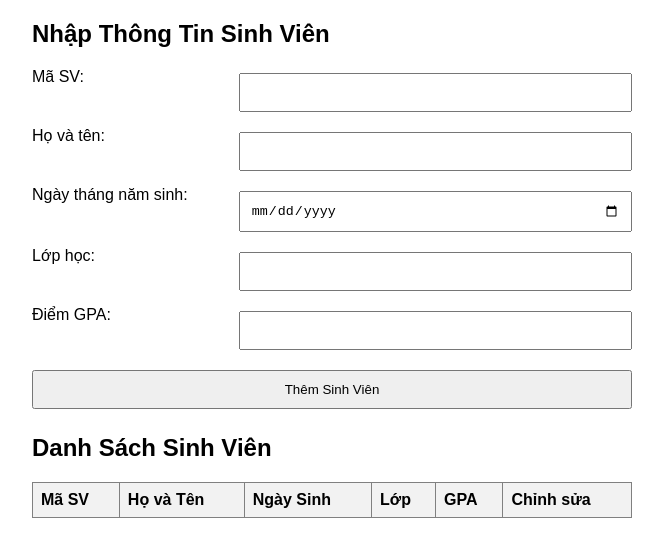
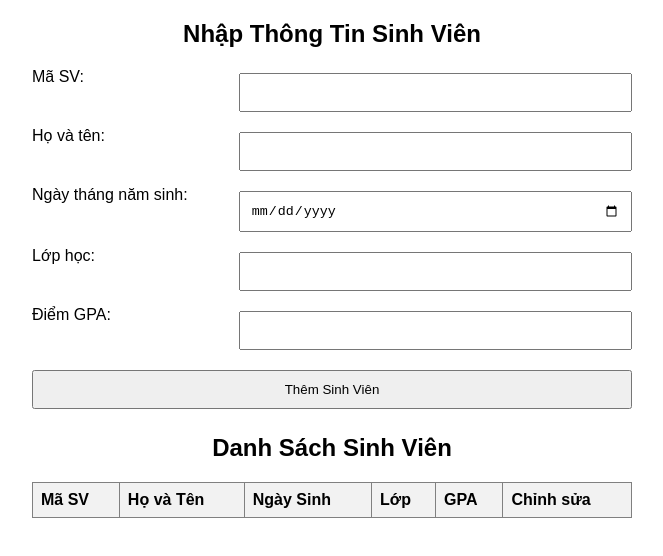
Before and after one commit to linhtran6065/PTIT-Web-programming, a plain HTML site: page index.html in a window 1280 px wide. Shown: the whole page, without its empty margins (308-971 px from the left). Drawn offline with Linux system fonts and the light colour scheme.

```diff
--- a/index.html
+++ b/index.html
@@ -12,6 +12,10 @@
         .container {
             max-width: 600px;
             margin: auto;
+        }
+        .header {
+            text-align: center; /* Căn giữa tiêu đề */
+            margin: 20px 0; /* Thêm một chút khoảng cách trên và dưới tiêu đề */
         }
         form {
             display: grid;
@@ -41,7 +45,9 @@
 </head>
 <body>
     <div class="container">
-        <h2>Nhập Thông Tin Sinh Viên</h2>
+        <div class="header">
+            <h2>Nhập Thông Tin Sinh Viên</h2>
+        </div>
         <form id="studentForm">
             <label for="studentId">Mã SV:</label>
             <input type="text" id="studentId" required>
@@ -60,7 +66,9 @@
 
             <button type="button" onclick="addStudent()">Thêm Sinh Viên</button>
         </form>
-        <h2>Danh Sách Sinh Viên</h2>
+        <div class="header">
+            <h2>Danh Sách Sinh Viên</h2>
+        </div>
         <table id="studentTable" border="1">
             <tr>
                 <th>Mã SV</th>
```
